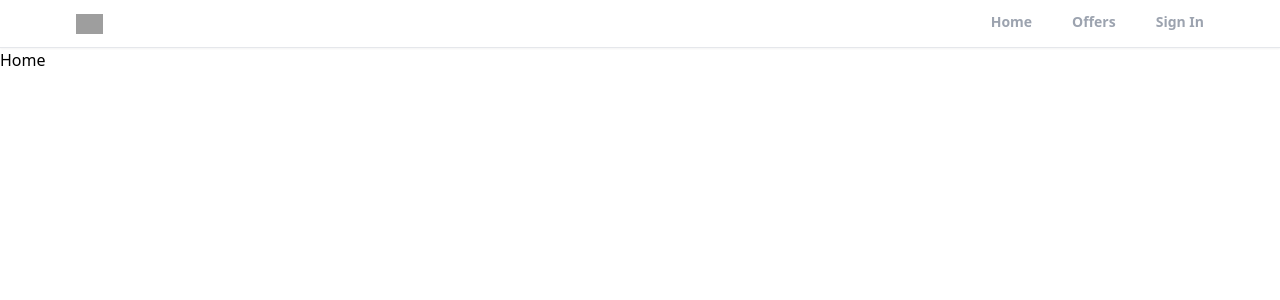
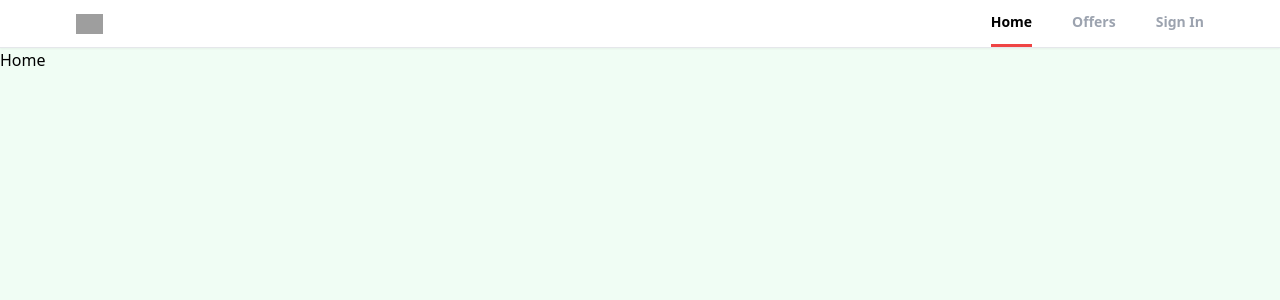
Before and after one commit to alekskowalkowski/realtor-clone, a React (Create React App) app: page / in a window 1280 px wide. Shown: the top 300 px of the page. Built offline with nearby package versions, Linux system fonts and the light colour scheme; grey boxes are pictures that could not be loaded.

Commit message:
fixed buggy nav links

```diff
--- a/src/components/Header.jsx
+++ b/src/components/Header.jsx
@@ -23,19 +23,19 @@ const Header = () => {
                 <div>
                     <ul className="flex space-x-10">
                         <li
-                            className={`py-3 text-sm font-semibold text-gray-400 border-b-[3px] border-b-transparent cursor-pointer ${pathMatchRoute('/') && "text-black border-b-red-500"}`}
+                            className={`py-3 text-sm font-semibold   cursor-pointer ${pathMatchRoute('/') ? "text-black border-b-red-500 border-b-[3px]" : "text-gray-400"}`}
                             onClick={() => navigate('/')}
                         >
                             Home
                         </li>
                         <li
-                            className={`py-3 text-sm font-semibold text-gray-400 border-b-[3px] border-b-transparent cursor-pointer ${pathMatchRoute('/offers') && "text-black border-b-red-500"}`}
+                            className={`py-3 text-sm font-semibold cursor-pointer ${pathMatchRoute('/offers') ? "border-b-[3px] text-black border-b-red-500" : "text-gray-400"}`}
                             onClick={() => navigate('/offers')}
                         >
                             Offers
                         </li>
                         <li
-                            className={`py-3 text-sm font-semibold text-gray-400 border-b-[3px] border-b-transparent cursor-pointer ${pathMatchRoute('/sign-in') && "text-black border-b-red-500"}`}
+                            className={`py-3 text-sm font-semibold cursor-pointer ${pathMatchRoute('/sign-in') ? "text-black border-b-red-500 border-b-[3px]" : "text-gray-400"}`}
                             onClick={() => navigate('/sign-in')}
                         >
                             Sign In
--- a/src/index.css
+++ b/src/index.css
@@ -1,3 +1,7 @@
 @tailwind base;
 @tailwind components;
 @tailwind utilities;
+
+body {
+    background-color: rgb(240, 253, 244);
+}
```
